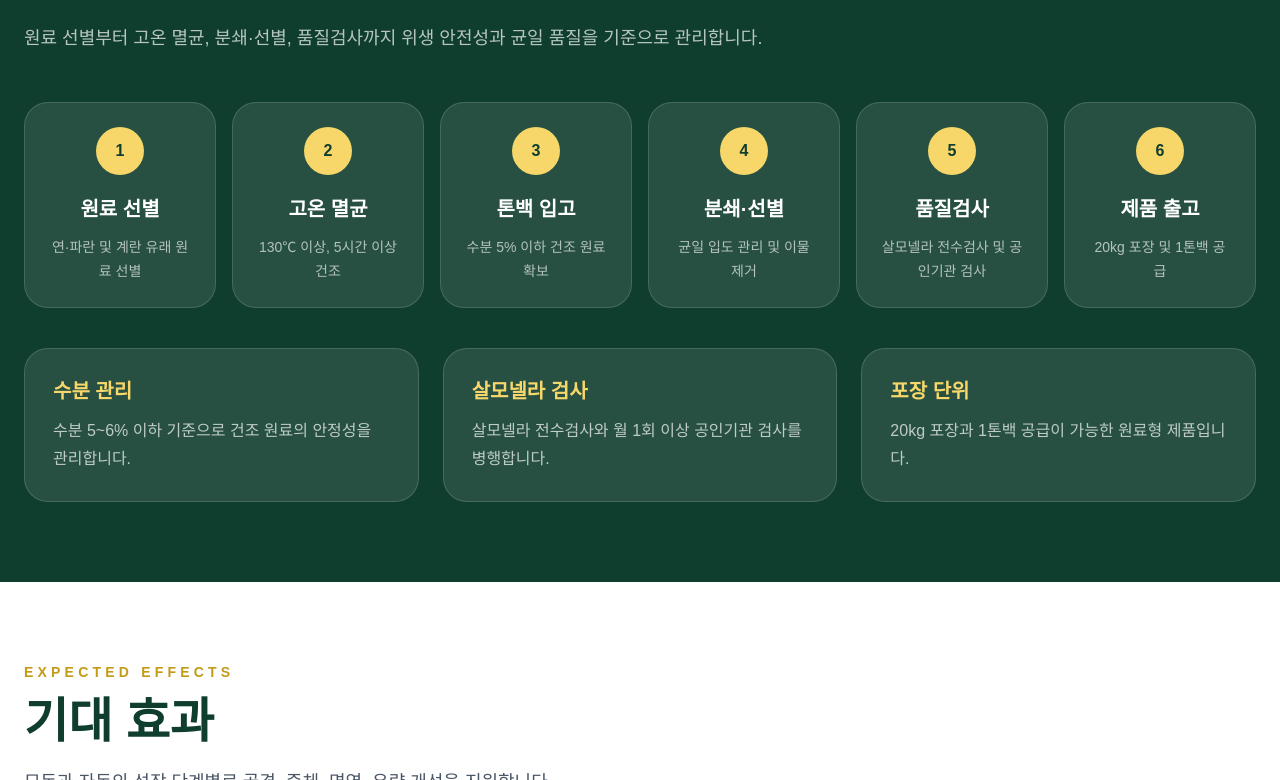
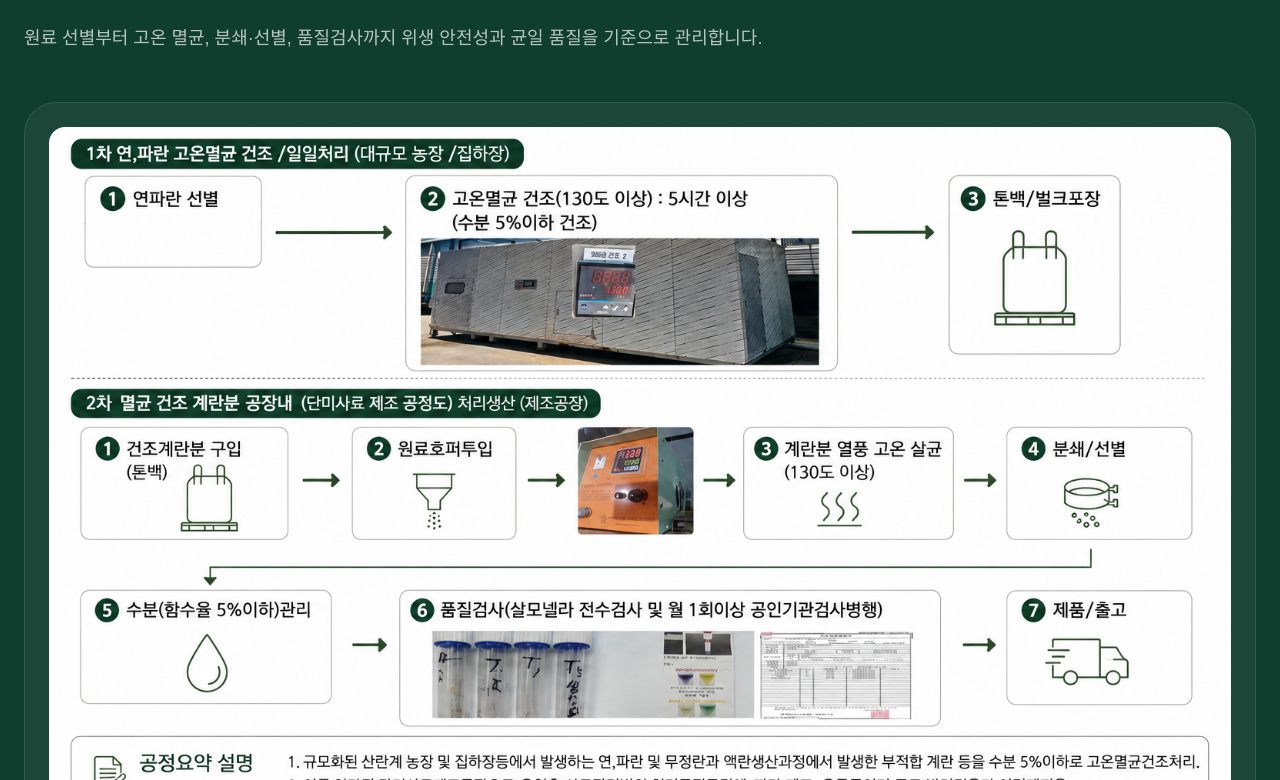
Before and after one commit to uncypdf/enfarm-site, a Next.js app: page /products/eggmeal in a window 1280 px wide. Shown: the part 3620-4400 px from the top of the page. Built offline with nearby package versions, Linux system fonts and the light colour scheme.

Commit message:
Replace Eggmeal process section with infographic

```diff
--- a/src/app/products/eggmeal/page.tsx
+++ b/src/app/products/eggmeal/page.tsx
@@ -240,16 +240,14 @@ export default function EggmealPage() {
             dark
           />
 
-          <div className="mt-12 grid gap-4 xl:grid-cols-6">
-            {processSteps.map((step, index) => (
-              <ProcessCard key={step.title} number={index + 1} title={step.title} desc={step.desc} />
-            ))}
-          </div>
-
-          <div className="mt-10 grid gap-6 md:grid-cols-3">
-            <QualityCard title="수분 관리" desc="수분 5~6% 이하 기준으로 건조 원료의 안정성을 관리합니다." />
-            <QualityCard title="살모넬라 검사" desc="살모넬라 전수검사와 월 1회 이상 공인기관 검사를 병행합니다." />
-            <QualityCard title="포장 단위" desc="20kg 포장과 1톤백 공급이 가능한 원료형 제품입니다." />
+          <div className="mt-12 overflow-hidden rounded-[2rem] border border-white/10 bg-white/5 p-6">
+            <Image
+              src="/eggmeal1.png"
+              alt="에그밀 생산공정"
+              width={1800}
+              height={1000}
+              className="h-auto w-full rounded-2xl"
+            />
           </div>
         </div>
       </section>
@@ -316,10 +314,10 @@ export default function EggmealPage() {
       <section className="bg-[#0f3d2e] px-6 py-20 text-white">
         <div className="mx-auto max-w-7xl rounded-[2rem] border border-white/10 bg-white/5 p-10 text-center md:p-16">
           <p className="text-sm font-black uppercase tracking-[0.3em] text-white/50">
-            ENFARM EGGMEAL
+            (주)엔팜 에그밀
           </p>
           <h2 className="mt-5 text-4xl font-black md:text-5xl">
-            Eggmeal로 건강한 성장의 기반을 만드세요.
+            에그밀로 건강한 성장의 기반을 만드세요.
           </h2>
           <p className="mx-auto mt-6 max-w-3xl text-lg leading-8 text-white/75">
             천연 유기태 칼슘과 기능성 계란 단백질을 동시에 공급하여 모돈과 자돈의 건강한 성장과 생산성 향상을 지원합니다.
@@ -380,24 +378,3 @@ function ValueCard({ title, value, desc }: { title: string; value: string; desc:
     </article>
   );
 }
-
-function ProcessCard({ number, title, desc }: { number: number; title: string; desc: string }) {
-  return (
-    <article className="rounded-3xl border border-white/15 bg-white/10 p-6 text-center">
-      <div className="mx-auto flex h-12 w-12 items-center justify-center rounded-full bg-[#f7d76a] font-black text-[#0f3d2e]">
-        {number}
-      </div>
-      <h3 className="mt-5 text-xl font-black text-white">{title}</h3>
-      <p className="mt-3 text-sm leading-6 text-white/65">{desc}</p>
-    </article>
-  );
-}
-
-function QualityCard({ title, desc }: { title: string; desc: string }) {
-  return (
-    <article className="rounded-3xl border border-white/15 bg-white/10 p-7">
-      <h3 className="text-xl font-black text-[#f7d76a]">{title}</h3>
-      <p className="mt-3 leading-7 text-white/70">{desc}</p>
-    </article>
-  );
-}
```
